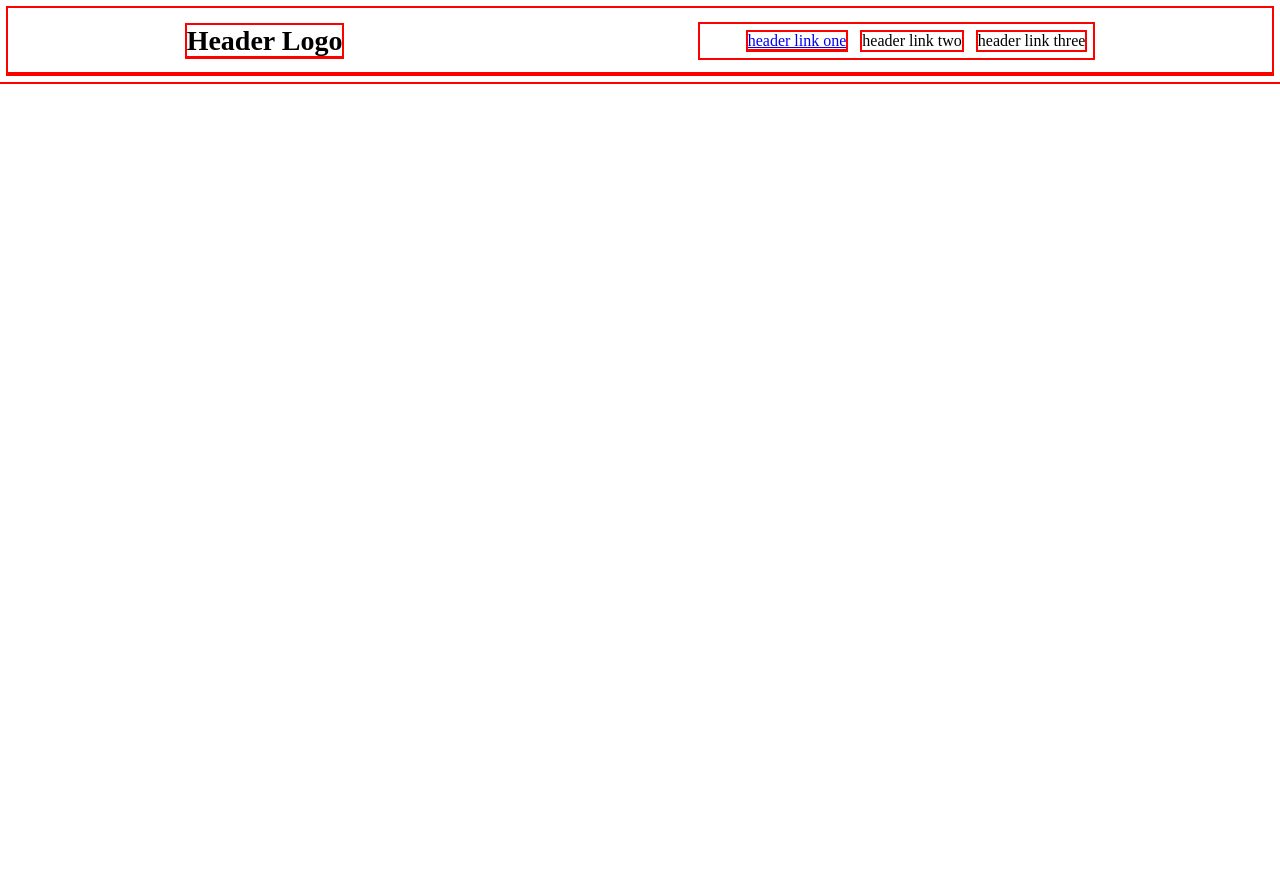
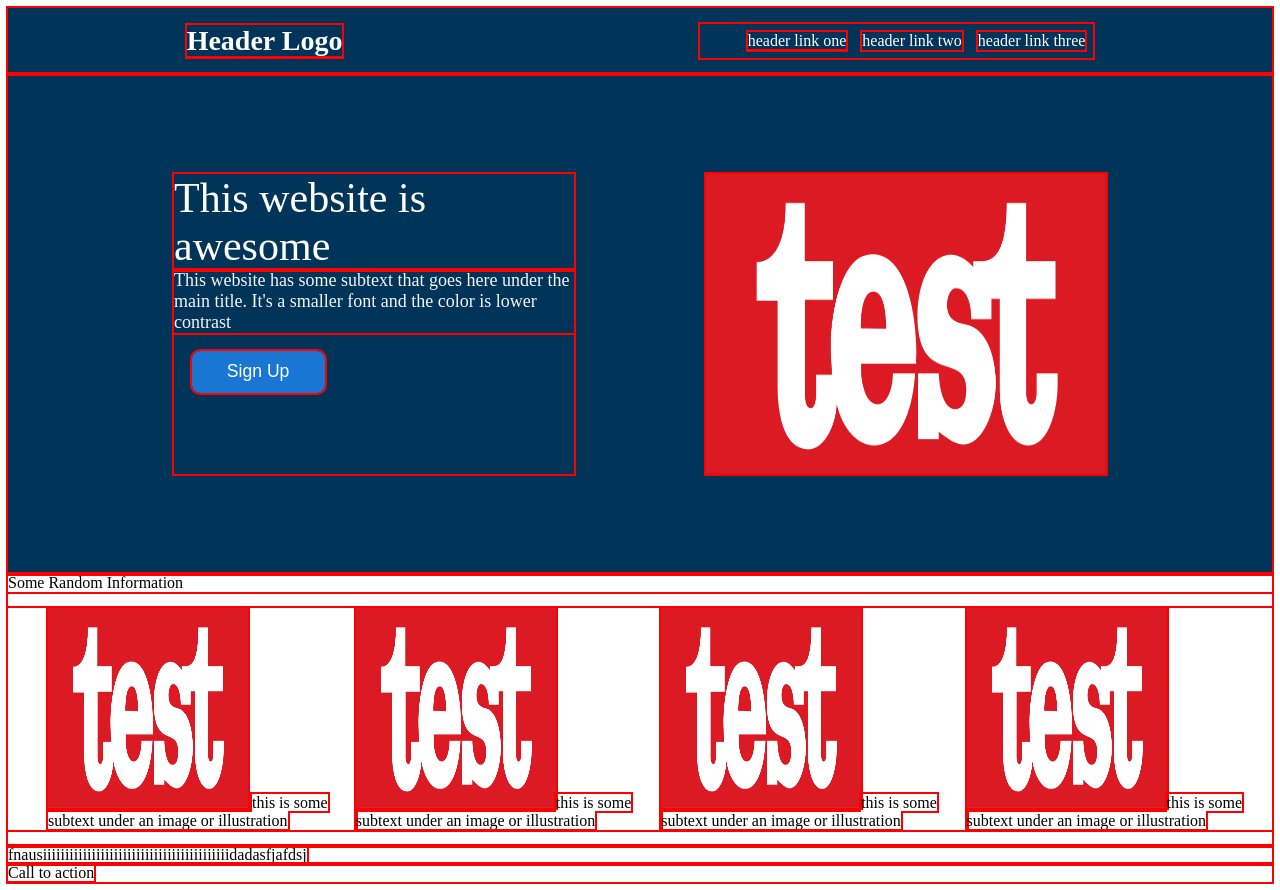
Before and after one commit to nichee/landing-page, a plain HTML site: page index.html in a window 1280 px wide. Before the commit the page ends 800 px from the top, so only its background shows below. Drawn offline with Linux system fonts and the light colour scheme.

Commit message:
do header kinda

```diff
--- a/index.html
+++ b/index.html
@@ -17,7 +17,32 @@
     </div>
 
     <div class="HeroText">
+        <div class="block">
+            <div class="MainTitle">This website is awesome</div>
+            <div class="SubText">This website has some subtext that goes here under the main title. It's a smaller font and the color is lower contrast</div>
+            <button class="signup">Sign Up</button>
+        </div>
+        <img src="./images/test.png" alt="test image" style="width: 400px; height: 300px;">
+    </div>
 
+    <div class="Information">
+        <div class="RandomHeader">Some Random Information</div>
+        <ul>
+            <li><img src="./images/test.png" alt="test image" style="width: 200px; height: 200px;"> <span>this is some subtext under an image or illustration</span></li>
+            <li><img src="./images/test.png" alt="test image" style="width: 200px; height: 200px;"><span>this is some subtext under an image or illustration</span></li>
+            <li><img src="./images/test.png" alt="test image" style="width: 200px; height: 200px;"><span>this is some subtext under an image or illustration</span></li>
+            <li><img src="./images/test.png" alt="test image" style="width: 200px; height: 200px;"><span>this is some subtext under an image or illustration</span></li>
+        </ul>
+
+
+    </div>
+
+    <div class="Quote">
+        <span>fnausiiiiiiiiiiiiiiiiiiiiiiiiiiiiiiiiiiiiiiiiiidadasfjafdsj</span>
+    </div>
+
+    <div class="Message">
+        <span>Call to action</span>
     </div>
 </body>
 </html>
--- a/style.css
+++ b/style.css
@@ -1,10 +1,13 @@
-.Header ul{
+ul{
     list-style: none;
     display:flex;
+
 }
 .headerLogo{
     font-size: 28px;
     font-weight: 900;
+    /* color:white; */
+
 }
 .Header li{
     margin:8px;
@@ -13,8 +16,58 @@
     display:flex;
     justify-content: space-around;
     align-items: center;
+    background-color: #003459;
+    color:white;
 }
-
+a{
+    color:white;
+    text-decoration: none;
+}
 *{
     outline:2px solid red;
 }
+
+.HeroText{
+    background-color: #003459;
+    display:flex;
+    justify-content: space-around;
+    padding:100px;
+
+}
+.block{
+    display: flex;
+    flex-direction: column;
+    flex-grow:0;
+    max-width: 400px;
+    /* margin-right:144px; */
+}
+.MainTitle{
+    font-size: 42px;
+    color:white;
+
+}
+.SubText{
+    font-size: 18px;
+    color:whitesmoke;
+}
+/* .signup{
+    font-size: 24px;
+    padding:6px 12px;
+    flex-grow:0;
+} */
+.signup {
+    padding:0.6em 2em;
+    border-radius: 8px;
+    color:#fff;
+    background-color:#1976d2;
+    font-size:1.1em;
+    border:0;
+    cursor:pointer;
+    margin:1em;
+    width:max-content;
+  }
+
+.Information {
+    display:flex;
+    flex-direction: column;
+}
```
Also changed, not shown: images/test.png (added).
